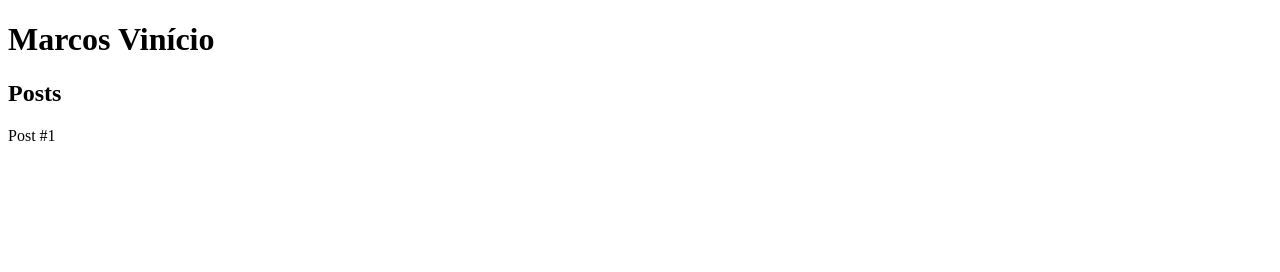
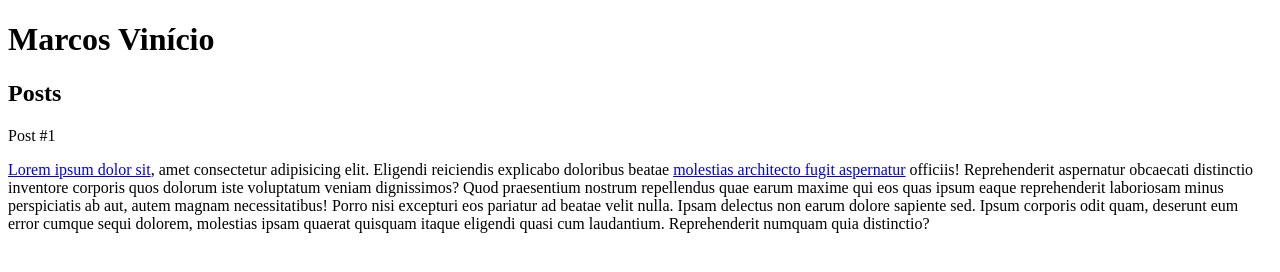
Before and after one commit to marcosviniciohd/bootcamp-philips-dio, a plain HTML site: page html-css/index.html in a window 1280 px wide. Drawn offline with Linux system fonts and the light colour scheme.

Commit message:
tag a, com propriedade href

```diff
--- a/html-css/index.html
+++ b/html-css/index.html
@@ -19,6 +19,12 @@
         <header>
             Post #1
         </header>
+        <p>
+            <a href="https://www.linkedin.com/in/marcos-vin%C3%ADcio-5b82526a/" target="_blank" title="LinkedIn">Lorem ipsum dolor sit</a>, amet consectetur adipisicing elit. Eligendi reiciendis explicabo doloribus beatae <a href="mailto:marcosvinicio@hotmail.com">molestias architecto fugit aspernatur</a>  officiis! Reprehenderit aspernatur obcaecati distinctio inventore corporis quos dolorum iste voluptatum veniam dignissimos?
+            Quod praesentium nostrum repellendus quae earum maxime qui eos quas ipsum eaque reprehenderit laboriosam minus perspiciatis ab aut, autem magnam necessitatibus! Porro nisi excepturi eos pariatur ad beatae velit nulla.
+            Ipsam delectus non earum dolore sapiente sed. Ipsum corporis odit quam, deserunt eum error cumque sequi dolorem, molestias ipsam quaerat quisquam itaque eligendi quasi cum laudantium. Reprehenderit numquam quia distinctio?
+
+        </p>
     </article>
     <footer>
 
```
